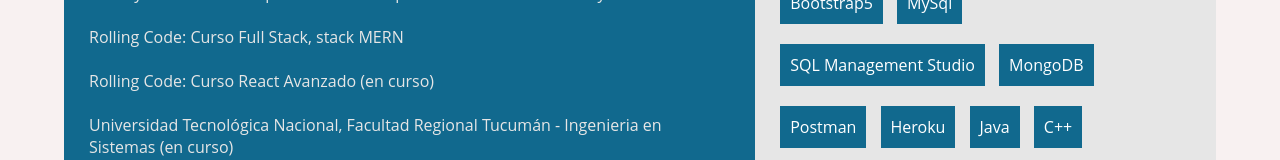
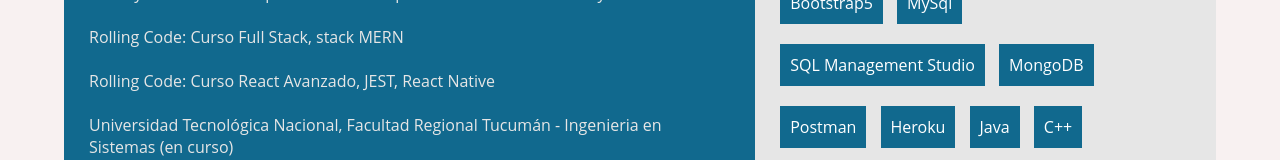
Before and after one commit to psc88/curriculum, a website: page index.html in a window 1280 px wide. Shown: the part 523-683 px from the top of the page. Drawn offline with Linux system fonts and the light colour scheme.

Commit message:
Actualizacion de cv

```diff
--- a/index.html
+++ b/index.html
@@ -64,7 +64,7 @@
             <br />
             <p>Rolling Code: Curso Full Stack, stack MERN</p>
             <br />
-            <p>Rolling Code: Curso React Avanzado (en curso)</p>
+            <p>Rolling Code: Curso React Avanzado, JEST, React Native</p>
             <br />
             <p>
               Universidad Tecnológica Nacional, Facultad Regional Tucumán -
```
